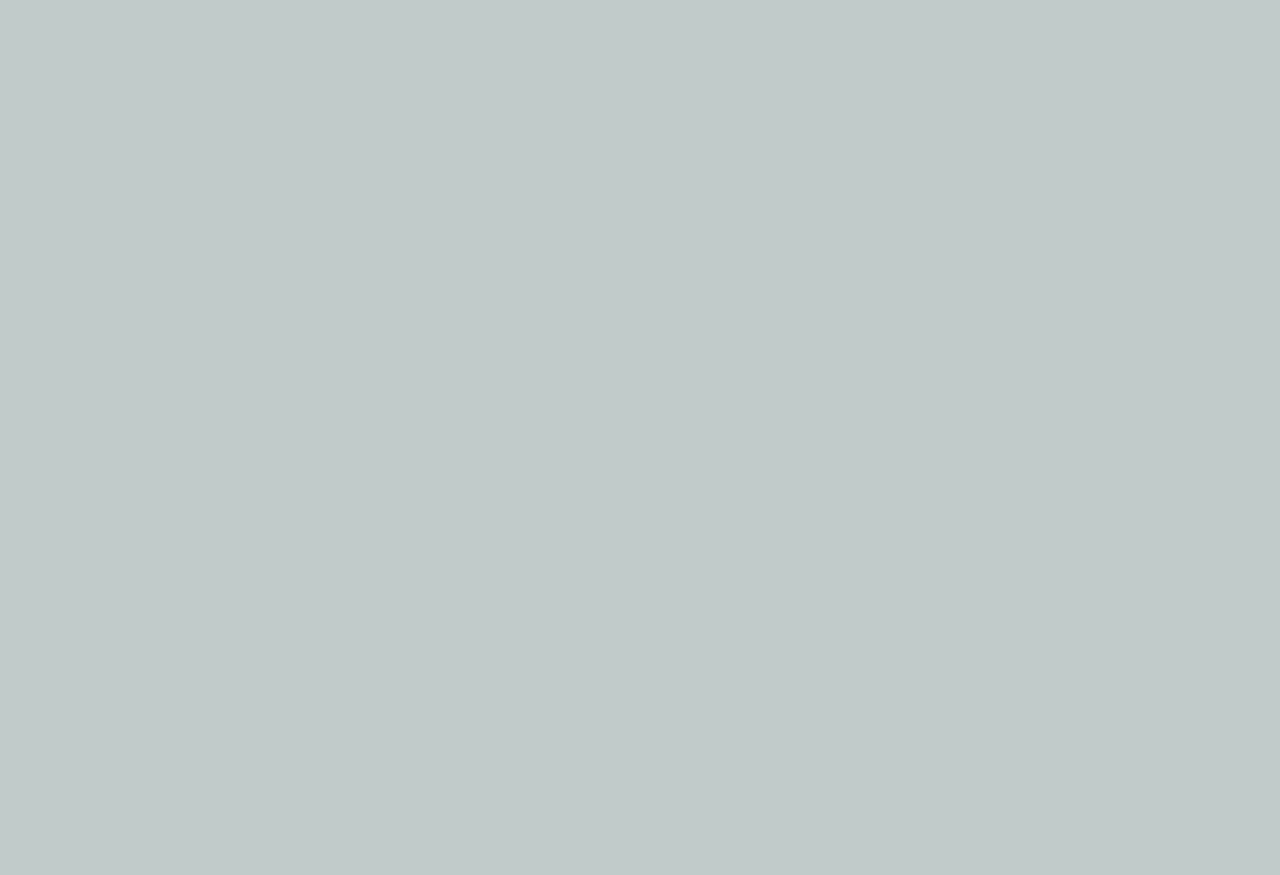
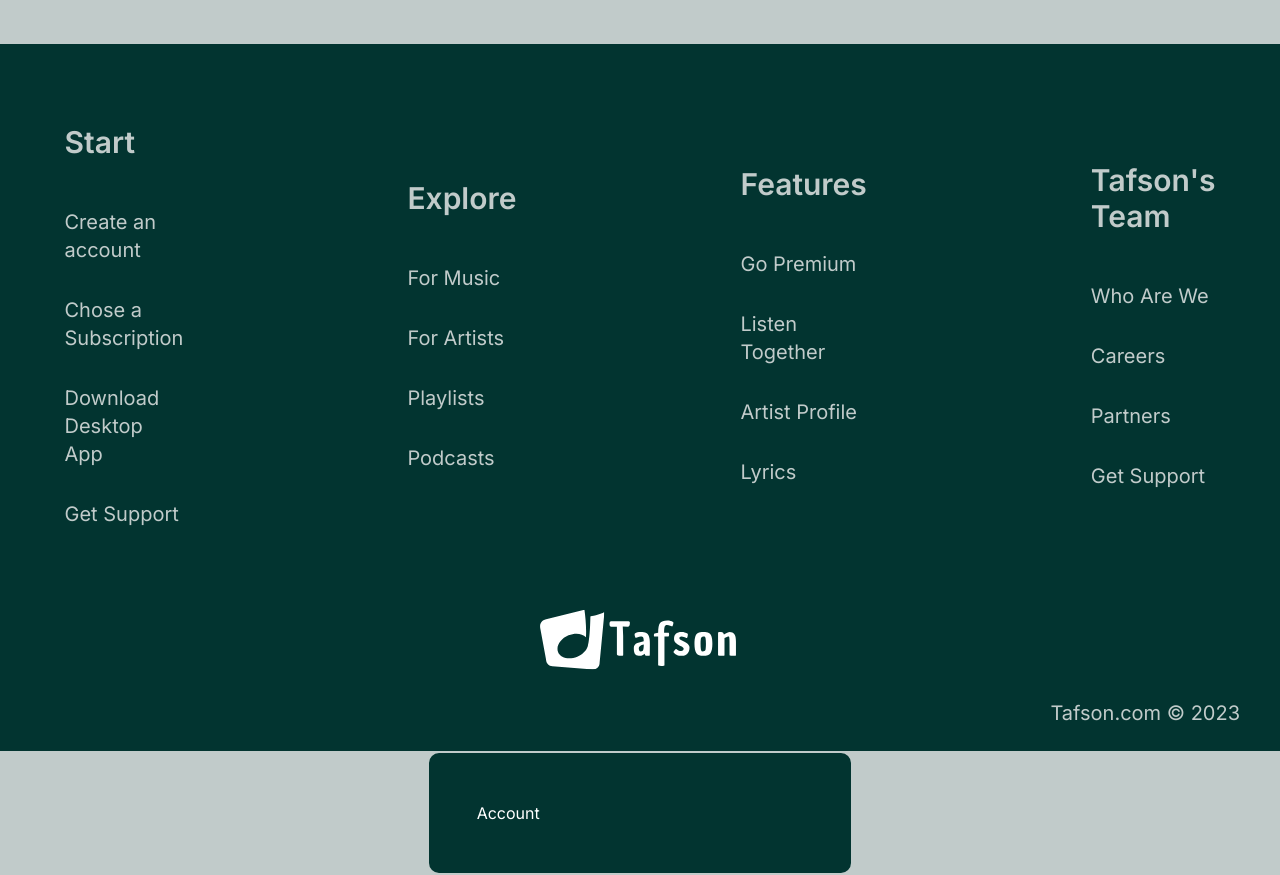
Before and after one commit to v3rti/tafson, a Next.js app: page / in a window 1280 px wide. Shown: the part 1740-2615 px from the top of the page. Before the commit the page ends 1784 px from the top, so only its background shows below. Built offline with nearby package versions, Linux system fonts and the light colour scheme.

Commit message:
footer initial design

```diff
--- a/app/layout.jsx
+++ b/app/layout.jsx
@@ -10,7 +10,6 @@ export default function RootLayout({children}){
   return (
     <html lang="en">
       <body className="h-screen">
-
         {children}
       </body>
     </html>
--- /dev/null
+++ b/app/library/layout.jsx
@@ -0,0 +1,10 @@
+import NavbarIn from "@components/NavbarIn"
+
+export default function LibraryLayout({children}){
+    return(
+        <div>
+            <NavbarIn />
+            {children}
+        </div>
+    )
+}
--- /dev/null
+++ b/app/library/page.jsx
@@ -0,0 +1,9 @@
+import MyLibrary from "@components/MyLibrary";
+
+export default function Library(){
+    return(
+        <div>
+            <MyLibrary />
+        </div>
+    )
+}
--- a/app/page.jsx
+++ b/app/page.jsx
@@ -6,6 +6,7 @@ import Musicbar from '@components/Musicbar';
 import NavbarIn from '@components/NavbarIn';
 import Footer from '@components/Footer';
 import MyLibrary from '@components/MyLibrary';
+import CreateAccount from '@components/CreateAccount';
 
 import { useState } from 'react';
 import BodyIn from '@components/BodyIn';
@@ -19,12 +20,14 @@ export default function HomePage(){
     setUserLogged(isLogged);
   }
   return (
-    <div>
+    <div className=''>
       {userLogged ? <NavbarIn /> : <NavbarDefault loggedIn={handleUserStatus}/>}
         {userLogged ? <BodyIn /> : <DemoBody /> }
         {/* <Footer /> */}
         {/* <MyLibrary /> */}
         {userLogged ? <Musicbar /> : <div></div>}
+        <Footer />
+        <CreateAccount />
     </div>
   )
 }
--- /dev/null
+++ b/components/CreateAccount.jsx
@@ -0,0 +1,10 @@
+import '@styles/globalStyles.css';
+
+
+export default function CreateAccount(){
+    return(
+        <div className="mx-auto text-white p-12 rounded-xl text-secondary-jetstream w-4/12 bg-primary-green border-2 border-secondary-jetstream">
+            Account
+        </div>
+    )
+}
--- a/components/Footer.jsx
+++ b/components/Footer.jsx
@@ -1,10 +1,51 @@
 import '@styles/globalStyles.css';
 
 
+import Image from 'next/image';
+
 export default function Footer(){
   return(
-    <div>
-      Footer
+    <div className="relative px-28 py-20 bg-primary-green text-secondary-jetstream flex flex-col justify-center items-center gap-20">
+      <div className='flex gap-56 justify-center items-center '>
+        <div className='flex flex-col gap-12'>
+          <div className='text-3xl font-semibold'>Start</div>
+          <div className='flex flex-col gap-8 text-xl'>
+            <div className='text-xl'>Create an account</div>
+            <div>Chose a Subscription</div>
+            <div>Download Desktop App</div>
+            <div>Get Support</div>
+          </div>
+        </div>
+        <div className='flex flex-col gap-12'>
+          <div className='text-3xl font-semibold'>Explore</div>
+          <div className='flex flex-col gap-8 text-xl'>
+            <div className='text-xl'>For Music</div>
+            <div>For Artists</div>
+            <div>Playlists</div>
+            <div>Podcasts</div>
+          </div>
+        </div>
+        <div className='flex flex-col gap-12'>
+          <div className='text-3xl font-semibold'>Features</div>
+          <div className='flex flex-col gap-8 text-xl'>
+            <div className='text-xl'>Go Premium</div>
+            <div>Listen Together</div>
+            <div>Artist Profile</div>
+            <div>Lyrics</div>
+          </div>
+        </div>
+        <div className='flex flex-col gap-12'>
+          <div className='text-3xl font-semibold'>Tafson's Team</div>
+          <div className='flex flex-col gap-8 text-xl'>
+            <div className='text-xl'>Who Are We</div>
+            <div>Careers</div>
+            <div>Partners</div>
+            <div>Get Support</div>
+          </div>
+        </div>
+      </div>
+      <div className=''><Image src="/assets/Logo.svg" width={200} height={60}/></div>
+      <div className='absolute right-10 bottom-6 text-xl'>Tafson.com © 2023</div>
     </div>
   )
 }
--- a/components/NavbarIn.jsx
+++ b/components/NavbarIn.jsx
@@ -12,18 +12,19 @@ import { SiYoutubemusic } from 'react-icons/si'
 import { RxAvatar } from 'react-icons/rx'
 
 import Image from 'next/image';
+import Link from 'next/link';
 
 
 export default function NavbarIn(){
   return (
     <nav className="w-full bg-primary-green h-16 flex flex-row px-16 justify-between">
       {/* Logged in */}
-      <div className="w-6/12 flex flex-row gap-28">
-        <Image src="/assets/Logo.svg" width={120} height={62} />
+      <div className="w-6/12 flex flex-row gap-28 items-center">
+        <Link href="/"><Image src="/assets/Logo.svg" width={120} height={62} /></Link>
         <Searchbar />
       </div>
       <div className="w-4/12 flex flex-row gap-12 items-center text-white">
-        <div className='flex flex-row items-center gap-2 cursor-pointer'><MdLibraryMusic className='w-6 h-6'/>My Library</div>
+      <Link href="/library"><div className='flex flex-row items-center gap-2 cursor-pointer'><MdLibraryMusic className='w-6 h-6'/>My Library</div></Link>
         <div className='flex flex-row items-center gap-2 cursor-pointer'><RiPlayListFill className='w-6 h-6'/>Playlists</div>
         <div className='flex flex-row items-center gap-2 cursor-pointer'><SiYoutubemusic className='w-6 h-6'/>New Releases</div>
         <div className='flex flex-row items-center gap-2 cursor-pointer'><IoMdMicrophone className='w-6 h-6'/>Podcasts</div>
```
